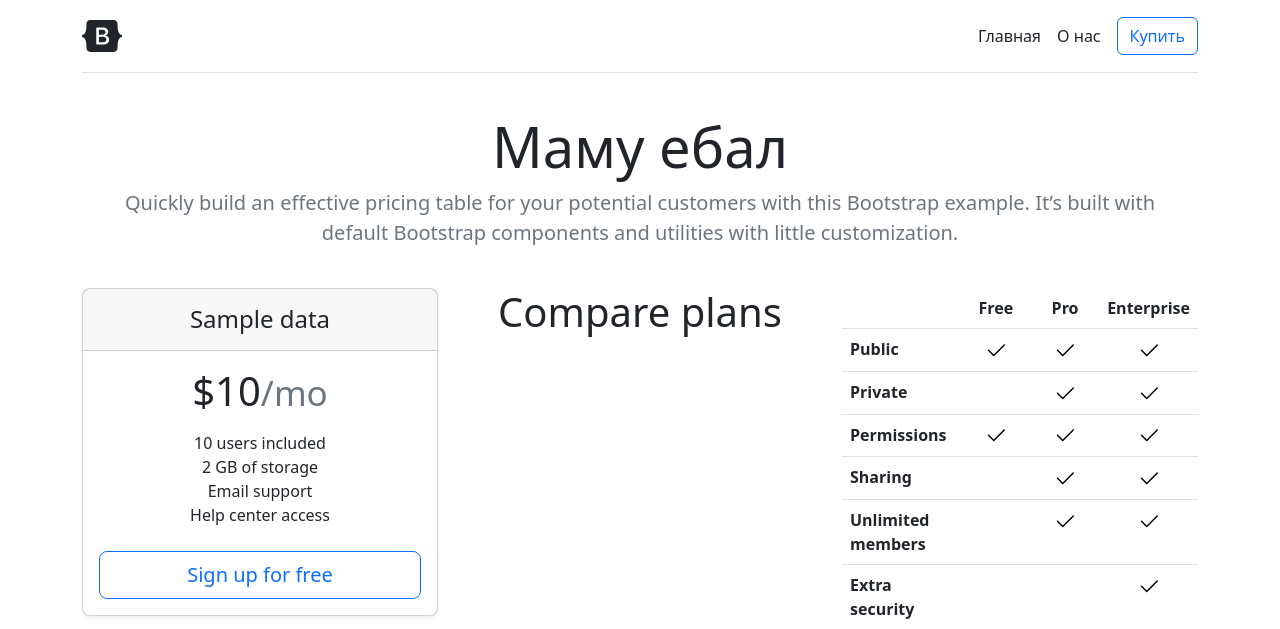
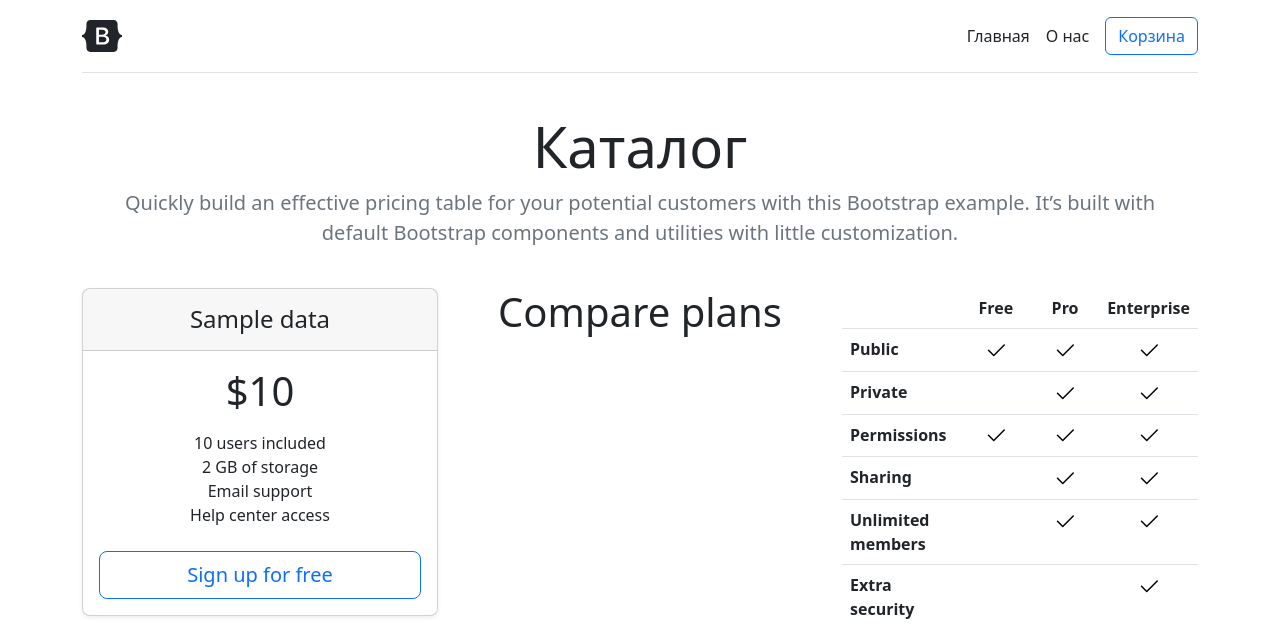
Before and after one commit to Roherim/flask1, a Python web app: template flask/templates/index.html in a window 1280 px wide. Shown: the top 629 px of the page. Run offline with Jinja, Linux system fonts and the light colour scheme; the template is opened without the code that fills it: most values are stand-ins (such as "Sample title", 1, 10 or a date in 2020); lists and menus that the app fills with data are empty.

Commit message:
js
sadsa

```diff
--- a/flask/templates/about.html
+++ b/flask/templates/about.html
@@ -2,4 +2,4 @@
 
 {% block title %}о нас{% endblock %}
 
-{% block name %}Мы Маму Твою ебали{% endblock %}
+{% block name %}{% endblock %}
--- a/flask/templates/all.html
+++ b/flask/templates/all.html
@@ -28,7 +28,7 @@
               <a class="me-3 py-2 text-dark text-decoration-none" href="/about">О нас</a>
 
             </nav>
-            <a class="btn btn-outline-primary" href="/cart">Купить</a>
+            <a class="btn btn-outline-primary" href="/cart">Корзина</a>
           </div>
 
           <div class="pricing-header p-3 pb-md-4 mx-auto text-center">
--- a/flask/templates/cart.html
+++ b/flask/templates/cart.html
@@ -2,10 +2,10 @@
 
 {% block title %}Корзина{% endblock %}
 
-{% block name %}Через корзину{% endblock %}
+{% block name %}Ваша корзина{% endblock %}
 {% block body %}
 <div class="container">
-    {% for el in cart %}
+    <!--{% for el in cart %}
     <ol class="list-group list-group-numbered">
         <li class="list-group-item d-flex justify-content-between align-items-start">
           <div class="ms-2 me-auto">
@@ -15,6 +15,6 @@
           <span class="badge bg-primary rounded-pill">{{el.cout}}</span>
         </li>
       </ol>
-    {% endfor %}
+    {% endfor %}-->
 </div>
 {% endblock %}
--- a/flask/templates/index.html
+++ b/flask/templates/index.html
@@ -1,24 +1,21 @@
 {% extends 'all.html' %}
 
-{% block title %}mama ebal{% endblock %}
+{% block title %}Главная{% endblock %}
 
-{% block name %}Маму ебал{% endblock %}
+{% block name %}Каталог{% endblock %}
 
 {% block body %}
 <main>
 
     <div class="row row-cols-1 row-cols-md-3 mb-3 text-center">
         {% for el in data %}
-        <div class="col">
-            <form method="POST">
+        <div class="col" id="{{ el.id }}">
         <div class="card mb-4 rounded-3 shadow-sm">
           <div class="card-header py-3">
             <h4 class="my-0 fw-normal">{{ el.title }}</h4>
-            <input type="hidden" name="title" value="${{ el.title }}">
           </div>
           <div class="card-body">
-            <h1 class="card-title pricing-card-title">${{ el.price }}<small class="text-muted fw-light">/mo</small></h1>
-            <input type="hidden" name="price" value="${{ el.price }}">
+            <h1 class="card-title pricing-card-title">${{ el.price }}</h1>
             <ul class="list-unstyled mt-3 mb-4">
               <li>10 users included</li>
               <li>2 GB of storage</li>
@@ -28,8 +25,25 @@
             <button type="submit" class="w-100 btn btn-lg btn-outline-primary">Sign up for free</button>
           </div>
         </div>
-    </form>
       </div>
+      <script>
+        btn=document.getElementsByClassName('btn-lg')[0];
+        btn.onclick=()=>{
+          const id=document.getElementById('{{ el.id }}')[0];
+          const price=document.getElementsByClassName('pricing-card-title')[0].innerHTML;
+          const title=document.getElementsByClassName('my-0 fw-normal')[0].innerHTML;
+          const cart_data={}
+          cart_data.id=id;
+          cart_data.price=price;
+          cart_data.title=title;
+          console.log(cart_data)
+          fetch('/cart',{
+            method: 'POST',
+            headers: {'Content-type':'application/json'},
+            body: cart_data
+          });
+        };
+      </script>
         {% endfor %}
     <h2 class="display-6 text-center mb-4">Compare plans</h2>
 
```
Also changed, not shown: flask/main.py (+13 -10 lines).
